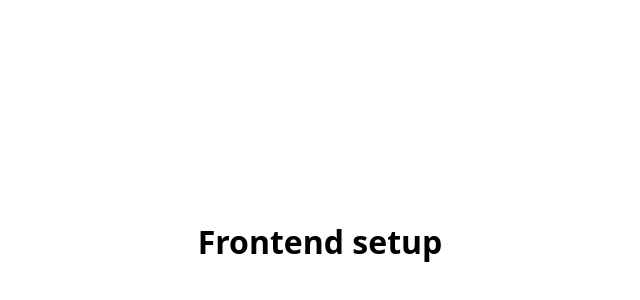
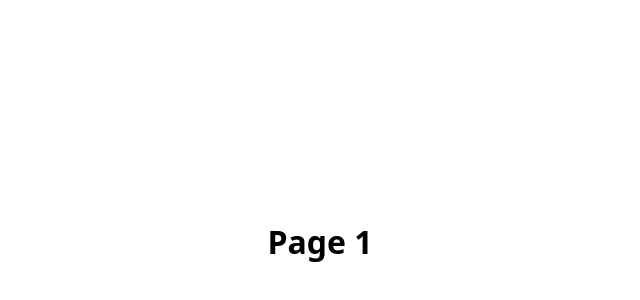
Before and after one commit to Non-Relational-Nation/NRN, a React (Vite) app in the folder frontend/: page / in a window 1280 px wide. Shown: the part 158-458 px from the top of the page, without its empty margins (320-960 px from the left). Built offline with nearby package versions, Linux system fonts and the light colour scheme.

Commit message:
Setting up folder structure + added some util

```diff
--- a/frontend/src/App.tsx
+++ b/frontend/src/App.tsx
@@ -1,11 +1,13 @@
 import { Route, Routes } from "react-router-dom";
 import "./App.css";
+import Page1 from "./pages/Page1/Page1";
+import Page2 from "./pages/Page2/Page2";
 
 function App() {
   return (
     <Routes>
-      <Route path="/" element={<h1>Frontend setup</h1>} />
-      <Route path="/placeholder" element={<h1>Frontend setup page 2</h1>} />
+      <Route path="/" element={<Page1 />} />
+      <Route path="/page2" element={<Page2 />} />
     </Routes>
   );
 }
--- /dev/null
+++ b/frontend/src/pages/Page1/Page1.tsx
@@ -0,0 +1,5 @@
+function Page1() {
+  return <h1>Page 1</h1>;
+}
+
+export default Page1;
--- /dev/null
+++ b/frontend/src/pages/Page2/Page2.tsx
@@ -0,0 +1,5 @@
+function Page2() {
+  return <h1>Page 2</h1>;
+}
+
+export default Page2;
```
Also changed, not shown: frontend/src/util/api.ts (added, +20 -0 lines), frontend/src/components/Layout/Layout.tsx (added), frontend/src/components/Layout/styles.css (added), frontend/src/pages/Page1/styles.css (added), frontend/src/pages/Page2/styles.css (added), 2 other files (tests, documents, lock files or other folders).
